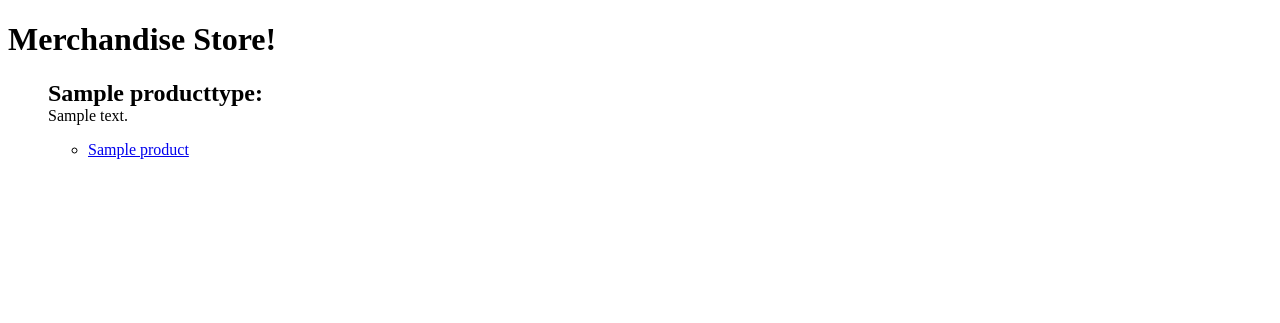
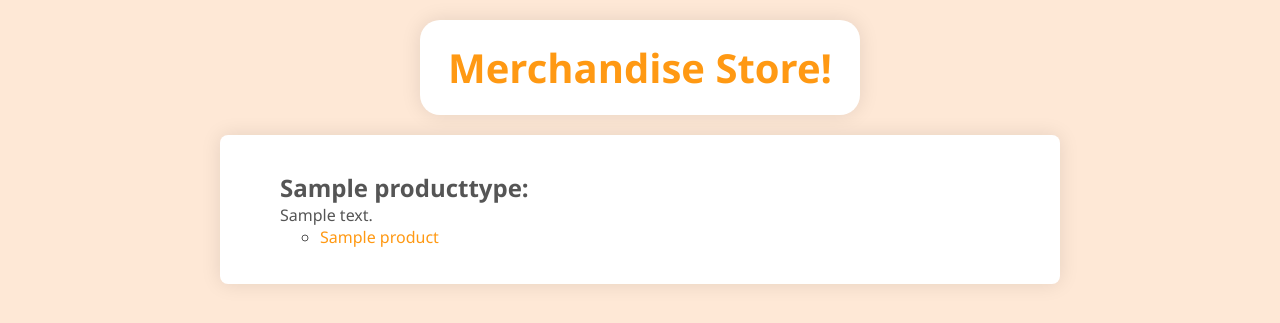
Before and after one commit to nmxnii/hobbysite-G-19, a Django app: page /merchstore/items/ in a window 1280 px wide. Shown: the top 323 px of the page. Run offline with Django 5.2, Linux system fonts and the light colour scheme; tables that the repository leaves empty hold one stand-in row (values such as "Sample post").

Commit message:
added css to product list

```diff
--- a/templates/product_list.html
+++ b/templates/product_list.html
@@ -1,6 +1,64 @@
 {% extends 'base.html' %}
+{% block styles %}
+<style>
+    body {
+        font-family: 'Segoe UI', Tahoma, Geneva, Verdana, sans-serif;
+        margin: 0;
+        padding: 0;
+        background-color: #FEE8D6;
+        color: #555555;
+    }
+
+    h1 {
+        text-align: center;
+        padding: 20px 0;
+        font-size: 2.5rem;
+        color: #FF9913;
+        max-width: 400px;
+        margin: 20px auto;
+        padding: 20px;
+        background-color: #fff;
+        border-radius: 20px;
+        box-shadow: 0 0 20px rgba(0, 0, 0, 0.1);
+    }
+    a {
+        text-decoration: none;
+        color: #FF9913;
+        transition: color 0.3s ease;
+    }
+
+    a:hover {
+        color: #555555;
+        border: none;
+        color: black;
+        opacity: 0.6;
+        max-width: 800px;
+        margin: 50px auto;
+        padding: 5px;
+        background-color: #FF9913;
+        border-radius: 8px;
+    }
+
+    #content {
+        max-width: 800px;
+        margin: 20px auto;
+        padding: 20px;
+        background-color: #fff;
+        border-radius: 8px;
+        box-shadow: 0 0 20px rgba(0, 0, 0, 0.1);
+    }
+    p{
+        margin: 0
+    }
+
+</style>
+{% endblock styles %}
 {%block header%}
 <h1>Merchandise Store!</h1>
+<meta charset="UTF-8">
+        <meta name="viewport" content="width=device-width, initial-scale=1.0">
+
+
 {%endblock%}
 {% block content %}
     <ul>
```
